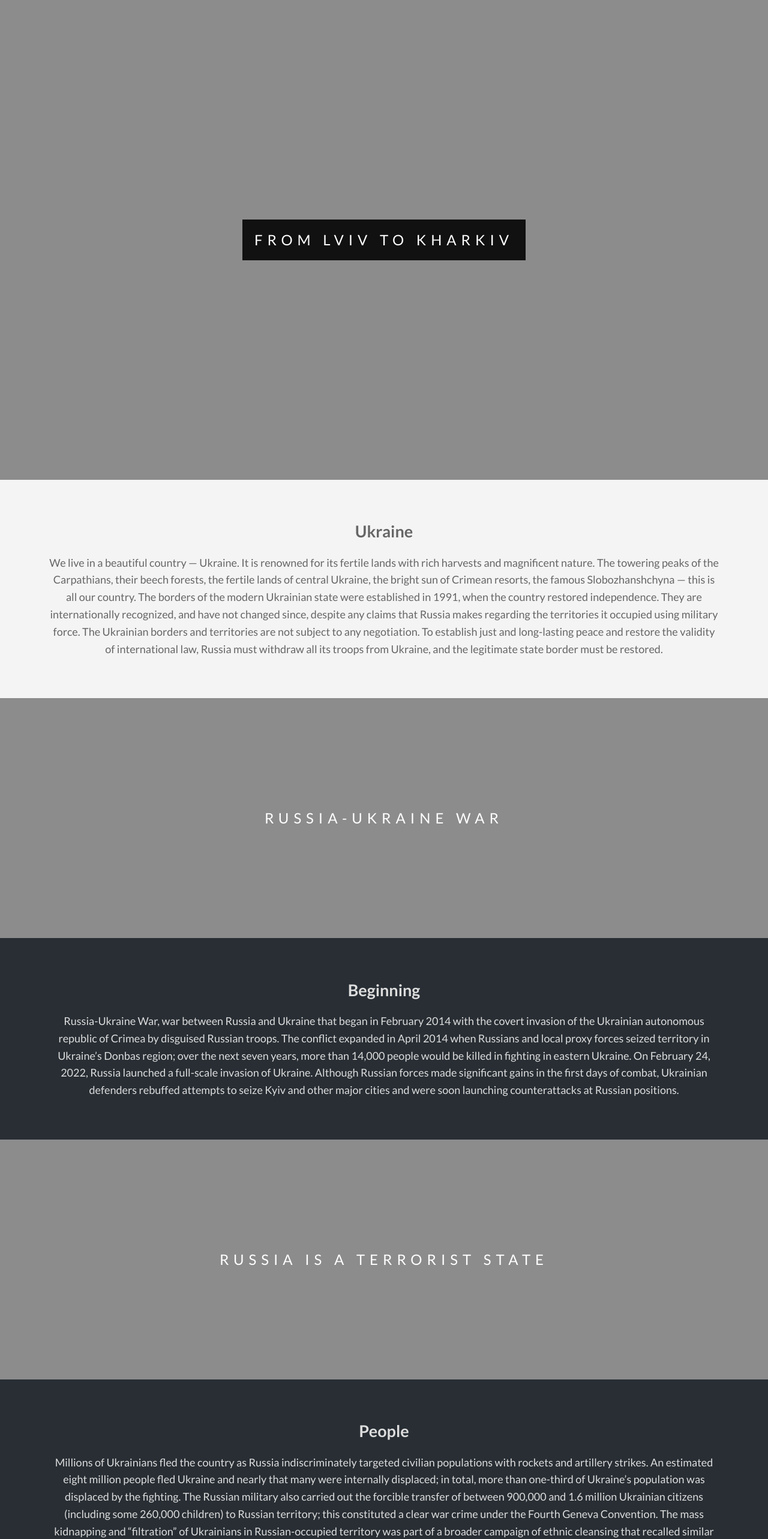
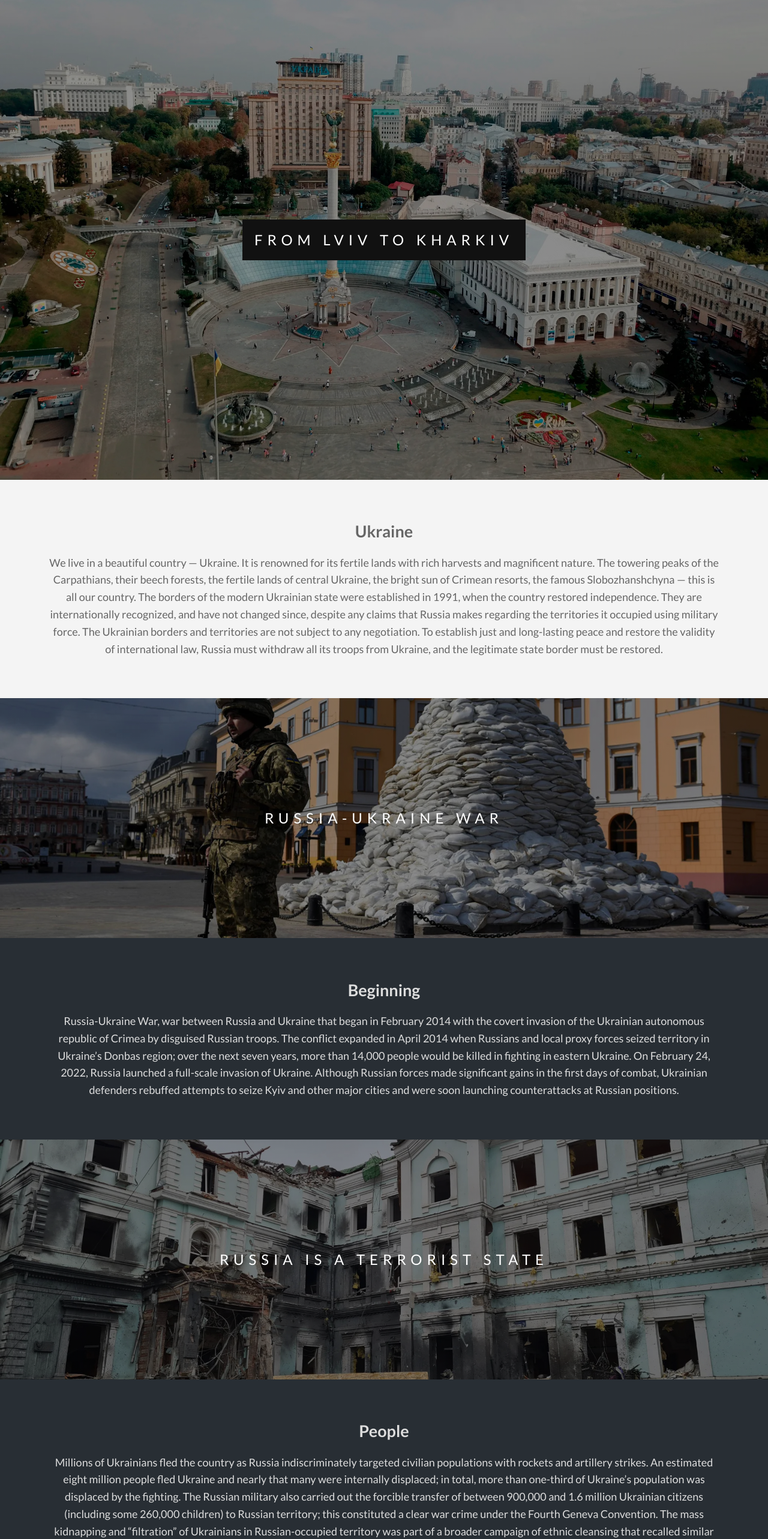
Before and after one commit to chasowska/Parallax-website, a plain HTML site: page index.html in a window 1280 px wide. Shown: the top 2566 px of the page at 60% size. Drawn offline with Linux system fonts and the light colour scheme; the site is published under a folder, as on GitHub Pages, so addresses that start at the root find nothing.

Commit message:
Fix background images

```diff
--- a/style.css
+++ b/style.css
@@ -19,27 +19,27 @@ body {
 }
 
 .back1 {
-    background-image: linear-gradient(rgba(0, 0, 0, 0.45) 100%, transparent), url("/jpeg/kyiv.jpg");
+    background-image: linear-gradient(rgba(0, 0, 0, 0.45) 100%, transparent), url("jpeg/kyiv.jpg");
     height: 100vh;
 }
 
 .back2 {
-    background-image: linear-gradient(rgba(0, 0, 0, 0.45) 100%, transparent), url("/jpeg/odessa.jpg");
+    background-image: linear-gradient(rgba(0, 0, 0, 0.45) 100%, transparent), url("jpeg/odessa.jpg");
     height: 400px;
 }
 
 .back3 {
-    background-image: linear-gradient(rgba(0, 0, 0, 0.45) 100%, transparent), url("/jpeg/kharkiv.jpg");
+    background-image: linear-gradient(rgba(0, 0, 0, 0.45) 100%, transparent), url("jpeg/kharkiv.jpg");
     height: 400px;
 }
 
 .back4 {
-    background-image: linear-gradient(rgba(0, 0, 0, 0.45) 100%, transparent), url("/jpeg/lviv.jpg");
+    background-image: linear-gradient(rgba(0, 0, 0, 0.45) 100%, transparent), url("jpeg/lviv.jpg");
     height: 400px;
 }
 
 .back5 {
-    background-image: linear-gradient(rgba(0, 0, 0, 0.45) 100%, transparent), url("/jpeg/defenders.jpg");
+    background-image: linear-gradient(rgba(0, 0, 0, 0.45) 100%, transparent), url("jpeg/defenders.jpg");
     height: 100vh;
 }
 
```
